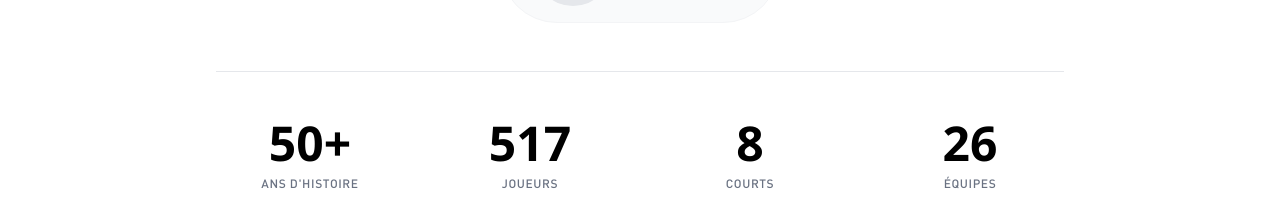
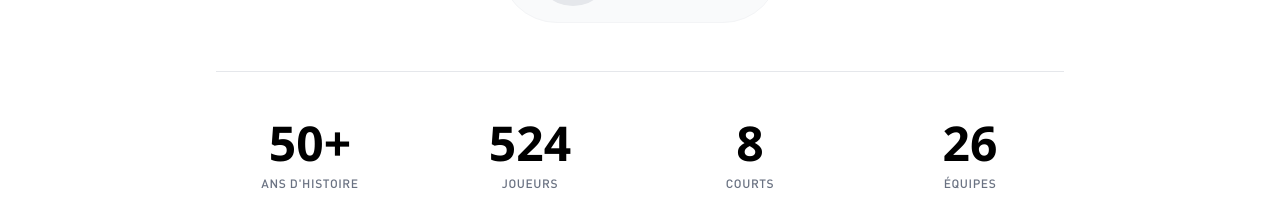
Before and after one commit to Droopy16a/tcv, a Next.js app: page / in a window 1280 px wide. Shown: the part 1321-1539 px from the top of the page. Built offline with nearby package versions, Linux system fonts and the light colour scheme; a web font is replaced by a local one.

Commit message:
licensié

```diff
--- a/app/(public)/page.tsx
+++ b/app/(public)/page.tsx
@@ -133,7 +133,7 @@ export default function Home() {
               <div className="text-gray-500 font-medium uppercase tracking-wider text-xs">Ans d'histoire</div>
             </motion.div>
             <motion.div initial="hidden" whileInView="visible" viewport={{ once: true }} variants={fadeIn} transition={{ delay: 0.1 }}>
-              <div className="font-heading font-black text-5xl text-accent mb-2">517</div>
+              <div className="font-heading font-black text-5xl text-accent mb-2">524</div>
               <div className="text-gray-500 font-medium uppercase tracking-wider text-xs">Joueurs</div>
             </motion.div>
             <motion.div initial="hidden" whileInView="visible" viewport={{ once: true }} variants={fadeIn} transition={{ delay: 0.2 }}>
```
